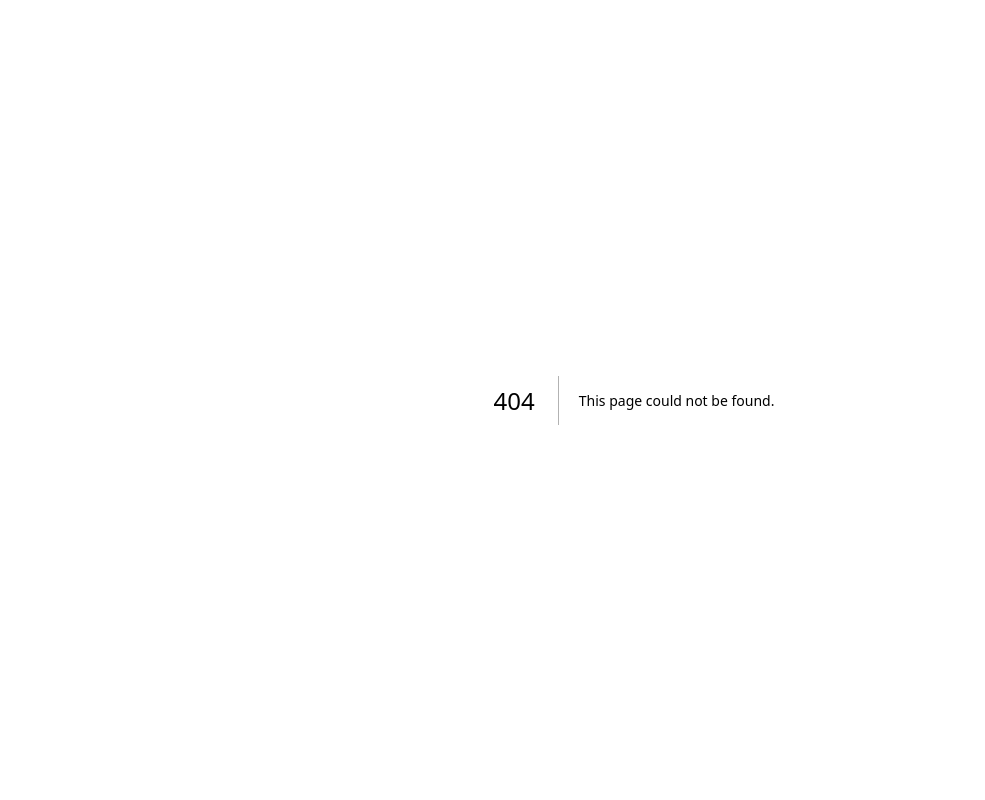
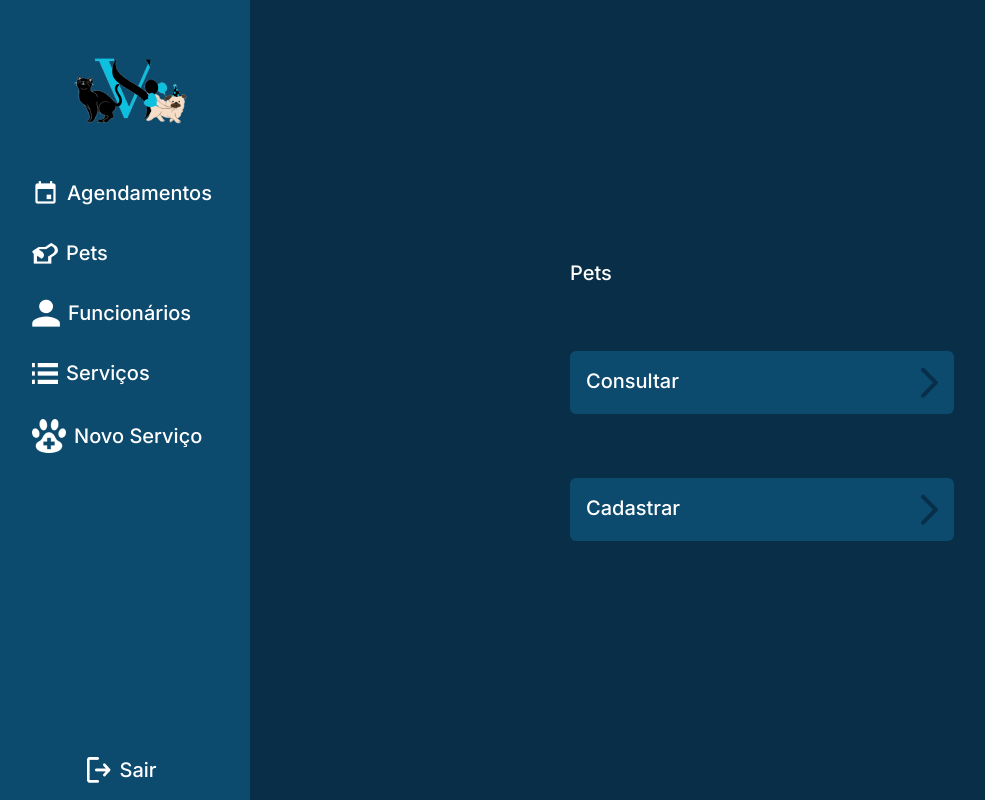
Before and after one commit to vinimanfrin/vspet-frontend, a Next.js app: page /pets in a window 1280 px wide. Before the commit this address had no page. Shown: the whole page, without its empty margins (6-991 px from the left). Built offline with nearby package versions, Linux system fonts and the light colour scheme.

Commit message:
Implementar pagina HomePets em /pets + componetizar os Links personalizados

```diff
--- /dev/null
+++ b/src/app/pets/page.tsx
@@ -0,0 +1,21 @@
+
+import LinkPersonalizado from "@/components/LinkPersonalizado";
+import Template from "@/components/Template";
+
+const HomePets = () => {
+    return (
+        <Template>
+            <div className="flex ml-navbar h-screen justify-center items-center">
+                <div className="flex flex-col font-medium text-xl gap-16">
+                    <h1 className="text-white">Pets</h1>
+
+                    <LinkPersonalizado corDeFundo="navbar" corFonte="white" href="/pets/consultar" texto="Consultar"/>
+                    <LinkPersonalizado corDeFundo="navbar" corFonte="white" href="/pets/cadastrar" texto="Cadastrar"/>
+
+                </div>
+            </div>
+        </Template>
+    )
+}
+
+export default HomePets;
--- /dev/null
+++ b/src/components/LinkPersonalizado.tsx
@@ -0,0 +1,22 @@
+import Link from "next/link";
+import arrowIcon from "../../public/imagens/icones/arrowIcon.png";
+
+interface LinkPersonalizadoProps {
+    corDeFundo: string,
+    corFonte: string
+    href: string,
+    texto: string
+}
+
+const LinkPersonalizado: React.FC<LinkPersonalizadoProps> = (props: LinkPersonalizadoProps) => {
+    return(
+        <Link href={props.href}>
+            <div className={`bg-${props.corDeFundo} text-${props.corFonte} flex p-4 w-[30vw] rounded-md place-content-between hover:bg-sky-600`}>
+                <h1>{props.texto}</h1>
+                <img src={arrowIcon.src} alt="arrow icon" />
+            </div>
+        </Link>
+    )
+}
+
+export default LinkPersonalizado;
```
Also changed, not shown: public/imagens/icones/arrowIcon.png (added).
